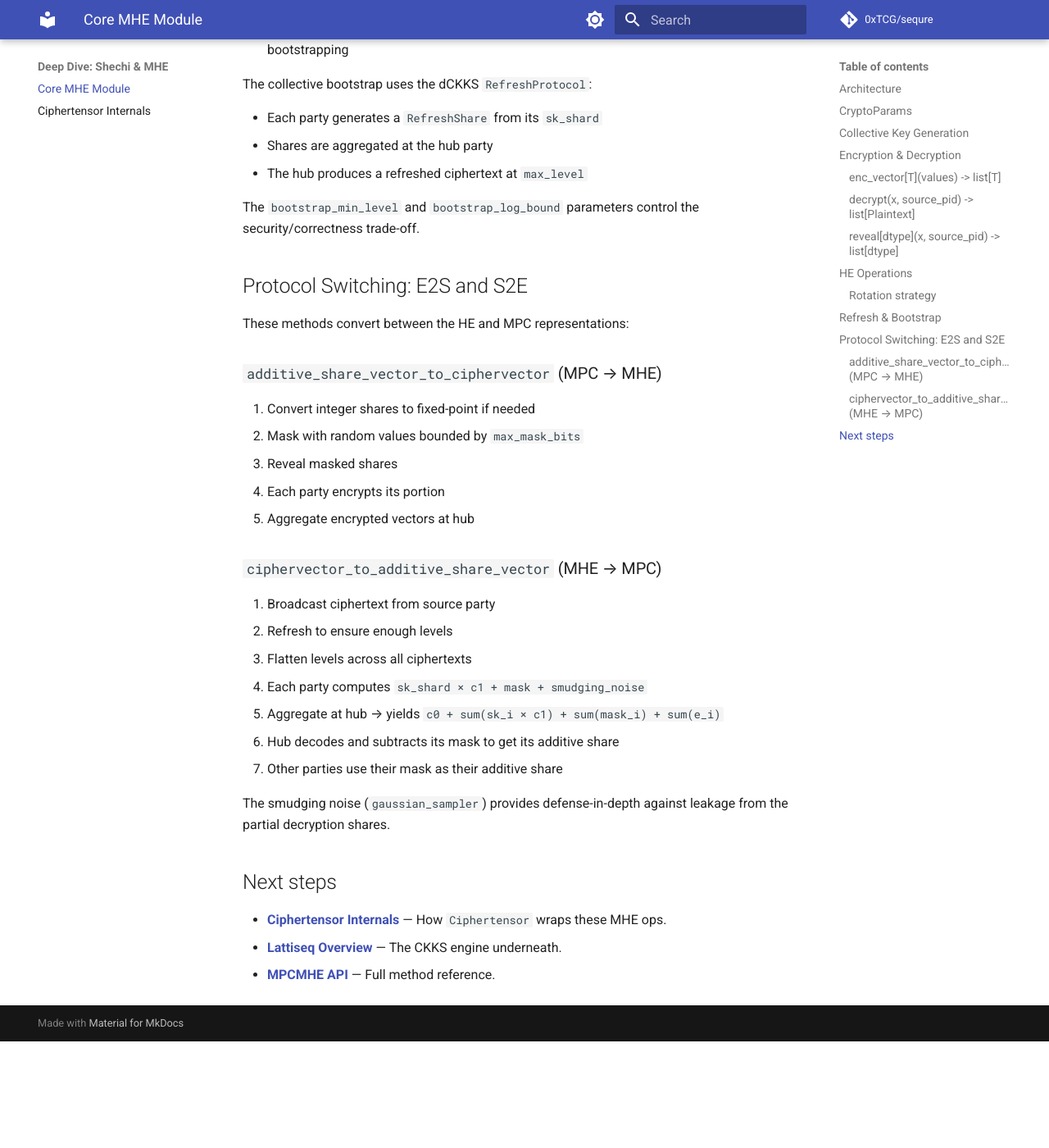
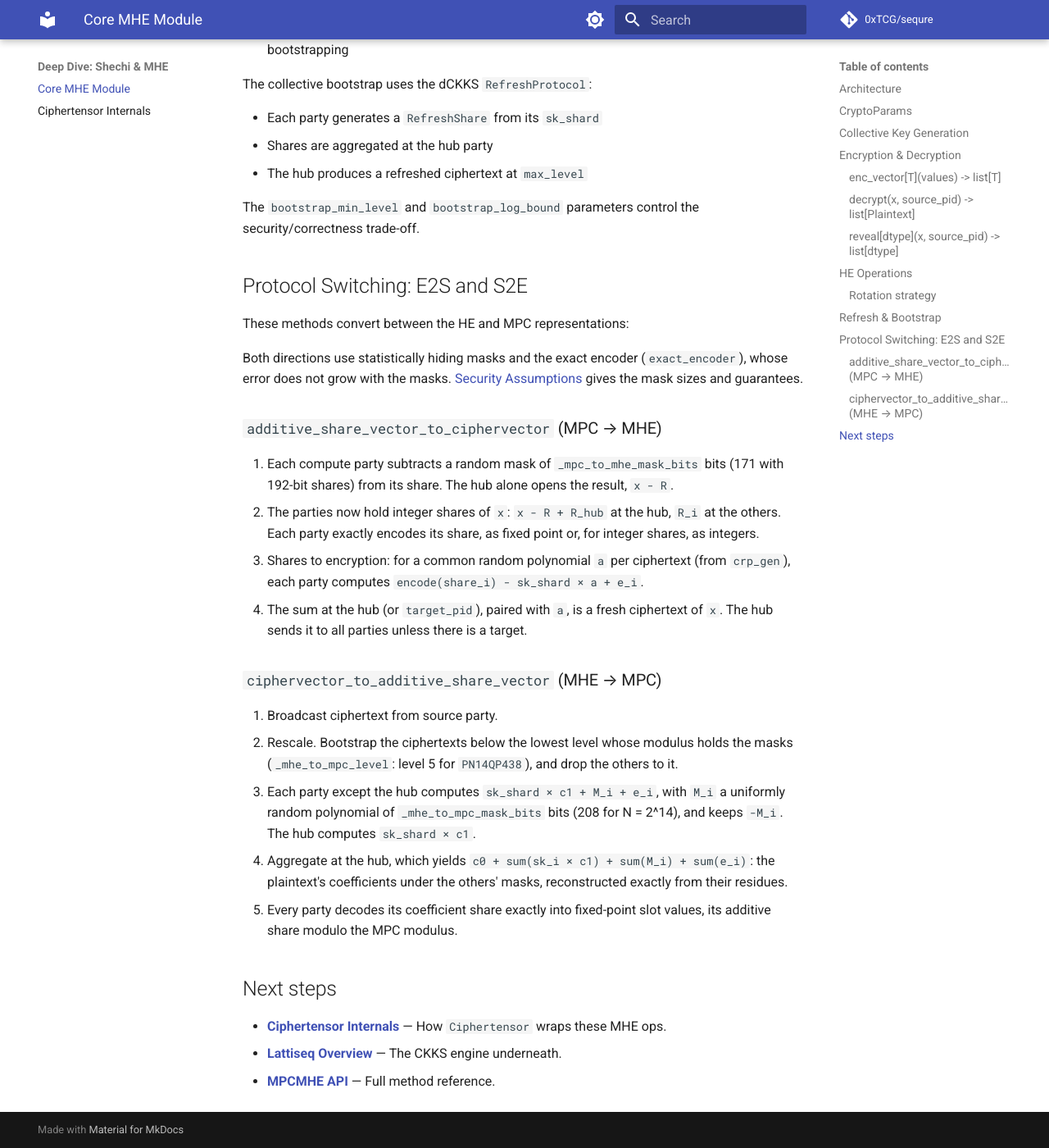
Before and after one commit to 0xTCG/sequre, an MkDocs documentation site: the page built from docs/deep-dive-shechi/core-mhe.md, in a window 1280 px wide and 1400 px high, scrolled down 3425 px. Shown: the whole window at 82% size. Built offline with MkDocs 1.6.1 and Material for MkDocs 9.7.7, drawn with Linux system fonts in a browser that asks for light colours; comment, search, counter and statistics services are not loaded; before the commit the page ends 4695 px from its top, so only the background shows below that.

Commit message:
MHE<->SS switch uses exact encoder

```diff
--- a/docs/deep-dive-shechi/core-mhe.md
+++ b/docs/deep-dive-shechi/core-mhe.md
@@ -122,25 +122,22 @@ The `bootstrap_min_level` and `bootstrap_log_bound` parameters control the secur
 
 These methods convert between the HE and MPC representations:
 
+Both directions use statistically hiding masks and the exact encoder (`exact_encoder`), whose error does not grow with the masks. [Security Assumptions](../crypto-corner/security-assumptions.md#noise-and-masks-in-the-mhe-protocols) gives the mask sizes and guarantees.
+
 ### `additive_share_vector_to_ciphervector` (MPC → MHE)
 
-1. Convert integer shares to fixed-point if needed
-2. Mask with random values bounded by `max_mask_bits`
-3. Reveal masked shares
-4. Each party encrypts its portion
-5. Aggregate encrypted vectors at hub
+1. Each compute party subtracts a random mask of `_mpc_to_mhe_mask_bits` bits (171 with 192-bit shares) from its share. The hub alone opens the result, `x - R`.
+2. The parties now hold integer shares of `x`: `x - R + R_hub` at the hub, `R_i` at the others. Each party exactly encodes its share, as fixed point or, for integer shares, as integers.
+3. Shares to encryption: for a common random polynomial `a` per ciphertext (from `crp_gen`), each party computes `encode(share_i) - sk_shard × a + e_i`.
+4. The sum at the hub (or `target_pid`), paired with `a`, is a fresh ciphertext of `x`. The hub sends it to all parties unless there is a target.
 
 ### `ciphervector_to_additive_share_vector` (MHE → MPC)
 
-1. Broadcast ciphertext from source party
-2. Refresh to ensure enough levels
-3. Flatten levels across all ciphertexts
-4. Each party computes `sk_shard × c1 + mask + smudging_noise`
-5. Aggregate at hub → yields `c0 + sum(sk_i × c1) + sum(mask_i) + sum(e_i)`
-6. Hub decodes and subtracts its mask to get its additive share
-7. Other parties use their mask as their additive share
-
-The smudging noise (`gaussian_sampler`) provides defense-in-depth against leakage from the partial decryption shares.
+1. Broadcast ciphertext from source party.
+2. Rescale. Bootstrap the ciphertexts below the lowest level whose modulus holds the masks (`_mhe_to_mpc_level`: level 5 for `PN14QP438`), and drop the others to it.
+3. Each party except the hub computes `sk_shard × c1 + M_i + e_i`, with `M_i` a uniformly random polynomial of `_mhe_to_mpc_mask_bits` bits (208 for N = 2^14), and keeps `-M_i`. The hub computes `sk_shard × c1`.
+4. Aggregate at the hub, which yields `c0 + sum(sk_i × c1) + sum(M_i) + sum(e_i)`: the plaintext's coefficients under the others' masks, reconstructed exactly from their residues.
+5. Every party decodes its coefficient share exactly into fixed-point slot values, its additive share modulo the MPC modulus.
 
 ## Next steps
 
```
Also changed, not shown: docs/api/configuration.md (+1 -1 lines), docs/crypto-corner/security-assumptions.md (+9 -4 lines), docs/user-guide/switching.md (+4 -2 lines), 5 other files.
